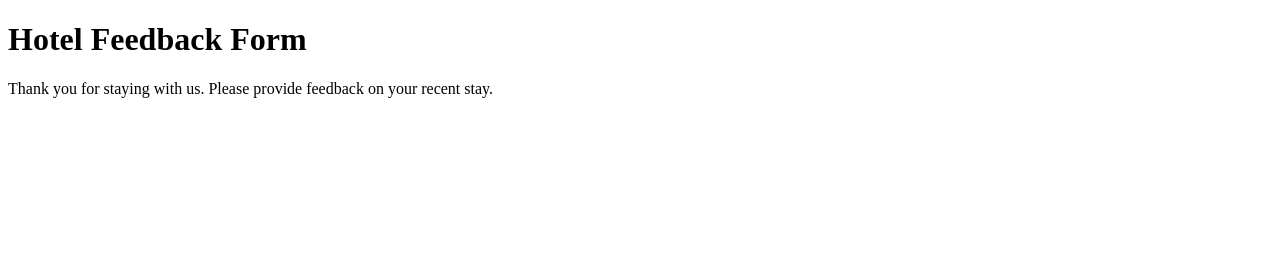
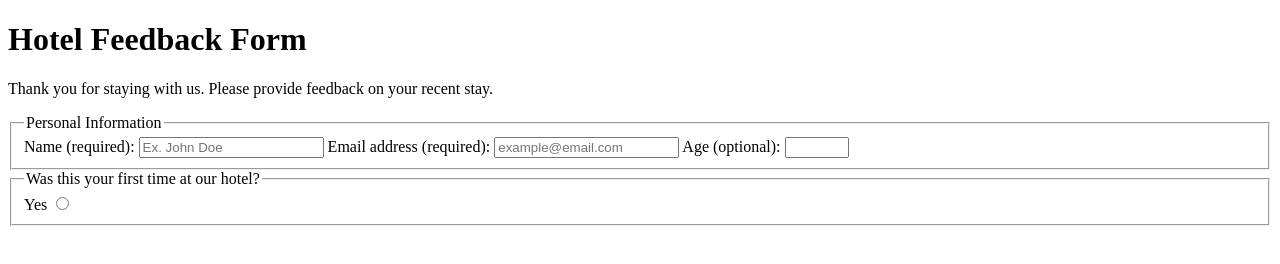
Before and after one commit to jripke74/fs-hotel-feedback-form, a plain HTML site: page index.html in a window 1280 px wide. Drawn offline with Linux system fonts and the light colour scheme.

Commit message:
add form

```diff
--- a/index.html
+++ b/index.html
@@ -1,13 +1,49 @@
-<!doctype html>
+<!DOCTYPE html>
 <html lang="en">
   <head>
-  <meta charset="utf-8">
+    <meta charset="utf-8" />
     <title>Hotel Feedback Form</title>
   </head>
   <body>
     <header>
       <h1>Hotel Feedback Form</h1>
-    <p>Thank you for staying with us. Please provide feedback on your recent stay.</p>
+      <p>
+        Thank you for staying with us. Please provide feedback on your recent
+        stay.
+      </p>
     </header>
+    <main>
+      <form method="POST" action="https://hotel-feedback.freecodecamp.org">
+        <fieldset>
+          <legend>Personal Information</legend>
+          <label for="full-name">Name (required):</label>
+          <input
+            type="text"
+            id="full-name"
+            name="name"
+            placeholder="Ex. John Doe"
+            required
+            size="20"
+          />
+
+          <label for="email">Email address (required):</label>
+          <input
+            placeholder="example@email.com"
+            required
+            id="email"
+            type="email"
+            name="email"
+            size="20"
+          />
+          <label for="age">Age (optional):</label>
+          <input type="number" name="age" id="age" min="3" max="100" />
+        </fieldset>
+        <fieldset>
+          <legend>Was this your first time at our hotel?</legend>
+          <label for="yes-option">Yes</label>
+          <input id="yes-option" type="radio" name="hotel-stay" />
+        </fieldset>
+      </form>
+    </main>
   </body>
 </html>
```
Lines whose indentation alone changed are shown as unchanged.
